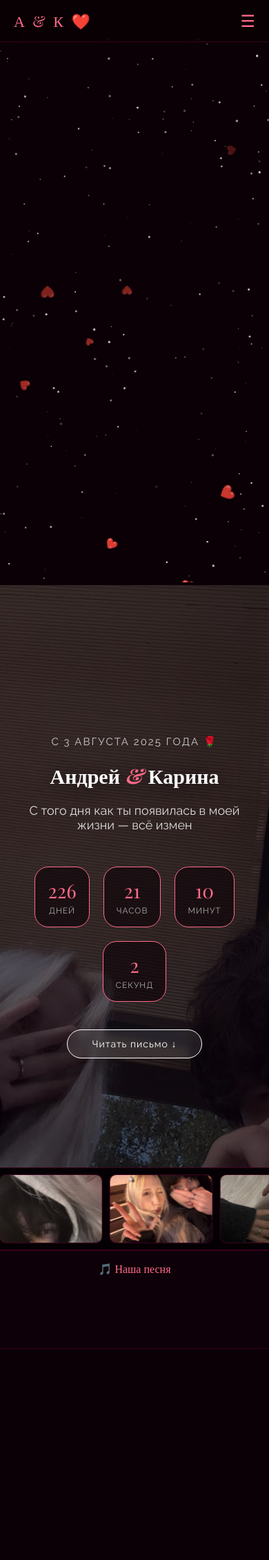
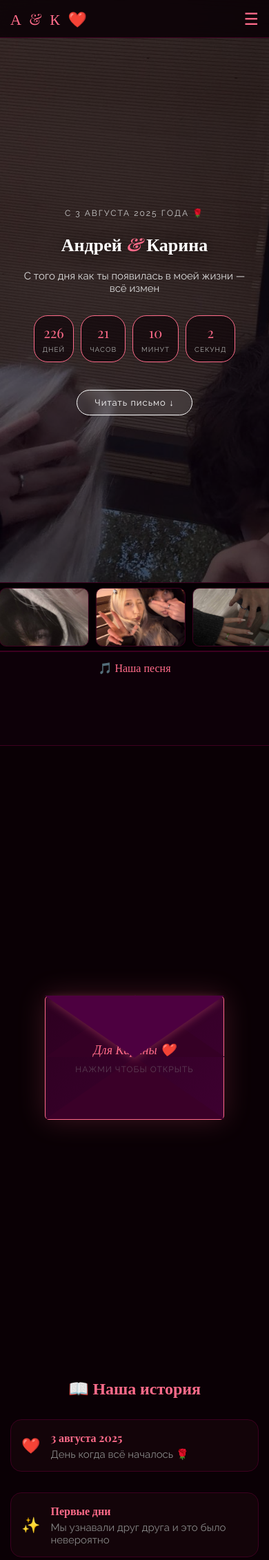
Before and after one commit to Andreyqqqa/mysite, a Flask app: page / in a window 390 px wide. Shown: the top 2261 px of the page at 69% size. Run offline with Flask 3, Linux system fonts and the light colour scheme; some web fonts are replaced; grey boxes are pictures that could not be loaded.

Commit message:
mobile fix

```diff
--- a/static/style.css
+++ b/static/style.css
@@ -7,13 +7,7 @@ body {
     overflow-x: hidden;
 }
 
-#particles {#bg-stars {
-    position: fixed;
-    top: 0; left: 0;
-    width: 100%; height: 100%;
-    z-index: 0;
-    pointer-events: none;
-}
+#particles {
     position: fixed;
     top: 0; left: 0;
     width: 100%; height: 100%;
@@ -29,6 +23,14 @@ body {
 @keyframes floatUp {
     from { transform: translateY(0) rotate(0deg); opacity: 1; }
     to { transform: translateY(-110vh) rotate(360deg); opacity: 0; }
+}
+
+#bg-stars {
+    position: fixed;
+    top: 0; left: 0;
+    width: 100%; height: 100%;
+    z-index: 0;
+    pointer-events: none;
 }
 
 nav {
@@ -56,7 +58,7 @@ nav ul a:hover { color: #ff6b8a; }
 
 /* Слайдшоу */
 .slideshow { position: absolute; top: 0; left: 0; width: 100%; height: 100%; z-index: 0; }
-.slide { position: absolute; top: 0; left: 0; width: 100%; height: 100%; background-size: cover; background-position: center; opacity: 0; transition: opacity 1.5s ease; }
+.slide { position: absolute; top: 0; left: 0; width: 100%; height: 100%; background-size: cover; background-position: center; opacity: 0; transition: opacity 1.5s ease; -webkit-background-size: cover; }
 .slide.active { opacity: 1; }
 .slideshow-overlay { position: absolute; top: 0; left: 0; width: 100%; height: 100%; background: rgba(5, 0, 10, 0.65); z-index: 1; }
 .hero-content { position: relative; z-index: 2; text-align: center; padding-top: 60px; }
@@ -99,10 +101,10 @@ nav ul a:hover { color: #ff6b8a; }
 .letter-envelope-hint { font-size: 12px; color: #888; letter-spacing: 1px; text-transform: uppercase; position: relative; z-index: 2; animation: pulse 2s infinite; }
 @keyframes pulse { 0%, 100% { opacity: 1; } 50% { opacity: 0.4; } }
 
-.real-letter { position: fixed; top: 0; left: 0; width: 100%; height: 100%; background: rgba(0,0,0,0.85); z-index: 500; display: none; align-items: center; justify-content: center; backdrop-filter: blur(5px); }
+.real-letter { position: fixed; top: 0; left: 0; width: 100%; height: 100%; background: rgba(0,0,0,0.85); z-index: 500; display: none; align-items: center; justify-content: center; backdrop-filter: blur(5px); overflow-y: auto; }
 .real-letter.open { display: flex; animation: fadeInLetter 0.5s ease; }
 @keyframes fadeInLetter { from { opacity: 0; } to { opacity: 1; } }
-.real-letter-inner { background: #fff8f0; max-width: 550px; width: 90%; border-radius: 4px; padding: 50px 50px 40px; position: relative; box-shadow: 0 20px 60px rgba(0,0,0,0.5); animation: letterUnfold 0.6s ease; background-image: repeating-linear-gradient(transparent, transparent 27px, #f0ddd8 27px, #f0ddd8 28px); }
+.real-letter-inner { background: #fff8f0; max-width: 550px; width: 90%; border-radius: 4px; padding: 50px 50px 40px; position: relative; box-shadow: 0 20px 60px rgba(0,0,0,0.5); animation: letterUnfold 0.6s ease; background-image: repeating-linear-gradient(transparent, transparent 27px, #f0ddd8 27px, #f0ddd8 28px); margin: 20px auto; }
 @keyframes letterUnfold { from { transform: scaleY(0.3) translateY(-50px); opacity: 0; } to { transform: scaleY(1) translateY(0); opacity: 1; } }
 .real-letter-date { font-family: 'Playfair Display', serif; font-size: 14px; color: #888; margin-bottom: 25px; text-align: right; }
 .real-letter-greeting { font-family: 'Playfair Display', serif; font-size: 26px; color: #cc3366; font-style: italic; margin-bottom: 25px; }
@@ -173,38 +175,90 @@ footer { position: relative; z-index: 10; text-align: center; padding: 30px; col
 #stars-canvas { position: absolute; top: 0; left: 0; width: 100%; height: 100%; }
 .loader-content { position: relative; z-index: 10; display: flex; flex-direction: column; align-items: center; gap: 20px; }
 .writing-svg { width: 500px; max-width: 90vw; overflow: visible; filter: drop-shadow(0 0 15px rgba(255, 107, 138, 0.6)); }
-#writing-text {
-    animation: writeText 3s ease forwards 0.5s;
-    font-family: 'Cormorant Garamond', serif !important;
-}
+#writing-text { animation: writeText 3s ease forwards 0.5s; font-family: 'Cormorant Garamond', serif !important; }
 @keyframes writeText { from { stroke-dashoffset: 1000; fill: transparent; } 80% { stroke-dashoffset: 0; fill: transparent; } 100% { stroke-dashoffset: 0; fill: #ff6b8a; } }
 .loader-heart { font-size: 40px; opacity: 0; animation: heartAppear 0.5s ease forwards 3s, heartBeat 1s ease infinite 3.5s; }
 @keyframes heartAppear { from { opacity: 0; transform: scale(0); } to { opacity: 1; transform: scale(1); } }
 @keyframes heartBeat { 0%, 100% { transform: scale(1); } 50% { transform: scale(1.2); } }
 .loader-date { font-family: 'Cormorant Garamond', serif; font-size: 32px; font-style: italic; font-weight: 300; color: #aaa; opacity: 0; animation: fadeInUp 0.8s ease forwards 3.2s; letter-spacing: 3px; }
+
 /* Мобилка */
 @media (max-width: 768px) {
-    nav { padding: 15px 20px; }
+    nav { padding: 12px 15px; }
     .burger { display: block; }
-    nav ul { display: none; position: absolute; top: 60px; left: 0; right: 0; flex-direction: column; background: rgba(10, 0, 5, 0.97); padding: 20px; gap: 20px; border-bottom: 1px solid #3d0020; }
+    nav ul { display: none; position: absolute; top: 55px; left: 0; right: 0; flex-direction: column; background: rgba(10, 0, 5, 0.98); padding: 20px; gap: 20px; border-bottom: 1px solid #3d0020; z-index: 200; }
     nav ul.open { display: flex; }
-    .hero-content h1 { font-size: 38px; }
-    .counter-item { padding: 15px 18px; min-width: 70px; }
-    .counter-item span { font-size: 28px; }
-    .real-letter-inner { padding: 30px 20px; }
-    .section-title { font-size: 28px; }
-    .love-grid { grid-template-columns: repeat(2, 1fr); }
-    .stats-grid { grid-template-columns: repeat(2, 1fr); }
-    .plans-grid { grid-template-columns: 1fr; }
-    .masonry { columns: 2; }
-    .photo-strip { height: 120px; }
-    .strip-item { width: 150px; height: 100px; }
-    .stat-number { font-size: 36px; }
-    .writing-svg { width: 320px; }
+    nav ul a { font-size: 15px; }
+
+    .hero-content { padding: 80px 15px 20px; }
+    .hero-content h1 { font-size: 32px; }
+    .pre-title { font-size: 12px; }
+    .subtitle { font-size: 15px; margin-bottom: 30px; }
+
+    .counter-box { gap: 10px; }
+    .counter-item { padding: 12px 14px; min-width: 60px; }
+    .counter-item span { font-size: 24px; }
+    .counter-item small { font-size: 10px; }
+
+    .scroll-btn { padding: 10px 25px; font-size: 13px; }
+
+    .section { padding: 70px 15px; }
+    .section-title { font-size: 24px; margin-bottom: 30px; }
+
+    .real-letter-inner { padding: 25px 15px; }
+    .real-letter-greeting { font-size: 20px; }
+    .real-letter-body p { font-size: 15px; }
+
+    .love-subtitle { font-size: 14px; }
+    .love-grid { grid-template-columns: repeat(2, 1fr); gap: 10px; }
+    .love-card { padding: 15px 10px; }
+    .love-icon { font-size: 24px; }
+    .love-card p { font-size: 12px; }
+
+    .stats-grid { grid-template-columns: repeat(2, 1fr); gap: 12px; }
+    .stat-number { font-size: 32px; }
+    .stat-label { font-size: 12px; }
+
+    .plans-grid { grid-template-columns: 1fr 1fr; gap: 12px; }
+    .plan-icon { font-size: 28px; }
+    .plan-text { font-size: 13px; }
+
+    .masonry { columns: 2; column-gap: 8px; }
+    .masonry-item { margin-bottom: 8px; border-radius: 10px; }
+    .masonry-tall img { height: 250px; }
+
+    .photo-strip { height: 100px; }
+    .strip-item { width: 130px; height: 85px; }
+
+    .music-bar { padding: 12px 15px; }
+
+    .timeline-item { padding: 15px; gap: 15px; }
+    .timeline-dot { font-size: 22px; }
+    .timeline-text h3 { font-size: 16px; }
+
+    .writing-svg { width: 300px; }
+    .loader-date { font-size: 22px; }
+
+    .letter-envelope-body { width: 260px; height: 180px; }
+    .letter-envelope-front { width: 260px; height: 180px; }
+    .letter-envelope-flap { border-left-width: 130px; border-right-width: 130px; border-top-width: 90px; }
+    .letter-envelope-front::before { border-left-width: 130px; border-right-width: 130px; border-bottom-width: 90px; }
+    .letter-envelope-front::after { bottom: 90px; border-left-width: 130px; border-right-width: 130px; border-bottom-width: 90px; }
+    .letter-envelope-to { font-size: 18px; }
 }
+
 @media (max-width: 400px) {
-    .hero-content h1 { font-size: 30px; }
+    .hero-content h1 { font-size: 26px; }
     .love-grid { grid-template-columns: 1fr; }
     .stats-grid { grid-template-columns: 1fr; }
+    .plans-grid { grid-template-columns: 1fr; }
     .masonry { columns: 1; }
+    .counter-item { padding: 10px 12px; min-width: 55px; }
+    .counter-item span { font-size: 20px; }
 }
+
+/* iOS fixes */
+@supports (-webkit-touch-callout: none) {
+    .fullscreen { min-height: -webkit-fill-available; }
+    .slide { -webkit-background-size: cover; }
+}
--- a/templates/index.html
+++ b/templates/index.html
@@ -1,6 +1,7 @@
 <!DOCTYPE html>
 <html lang="ru">
 <head>
+    <meta name="viewport" content="width=device-width, initial-scale=1.0, maximum-scale=1.0">
     <meta charset="UTF-8">
     <title>Андрей & Карина ❤️</title>
     <link rel="stylesheet" href="/static/style.css">
```
